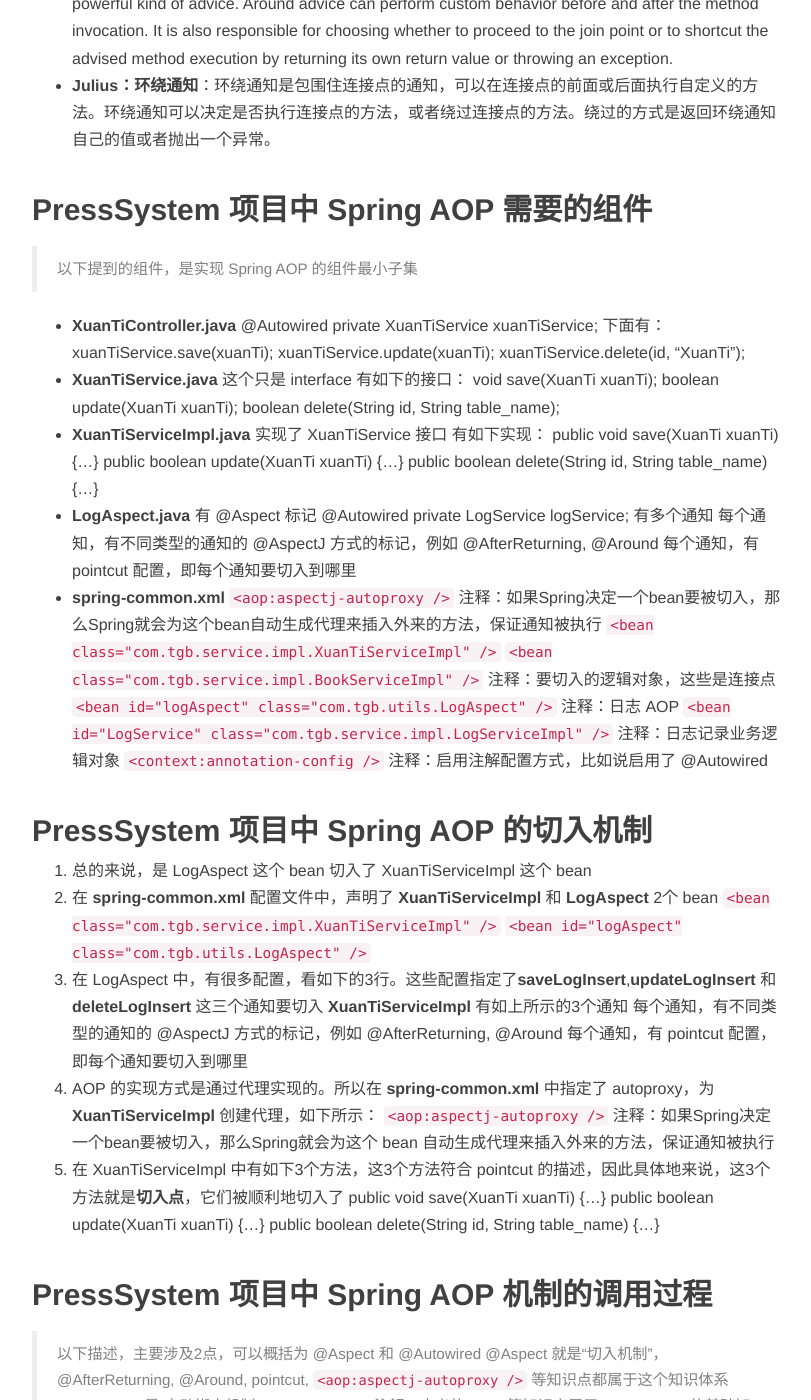
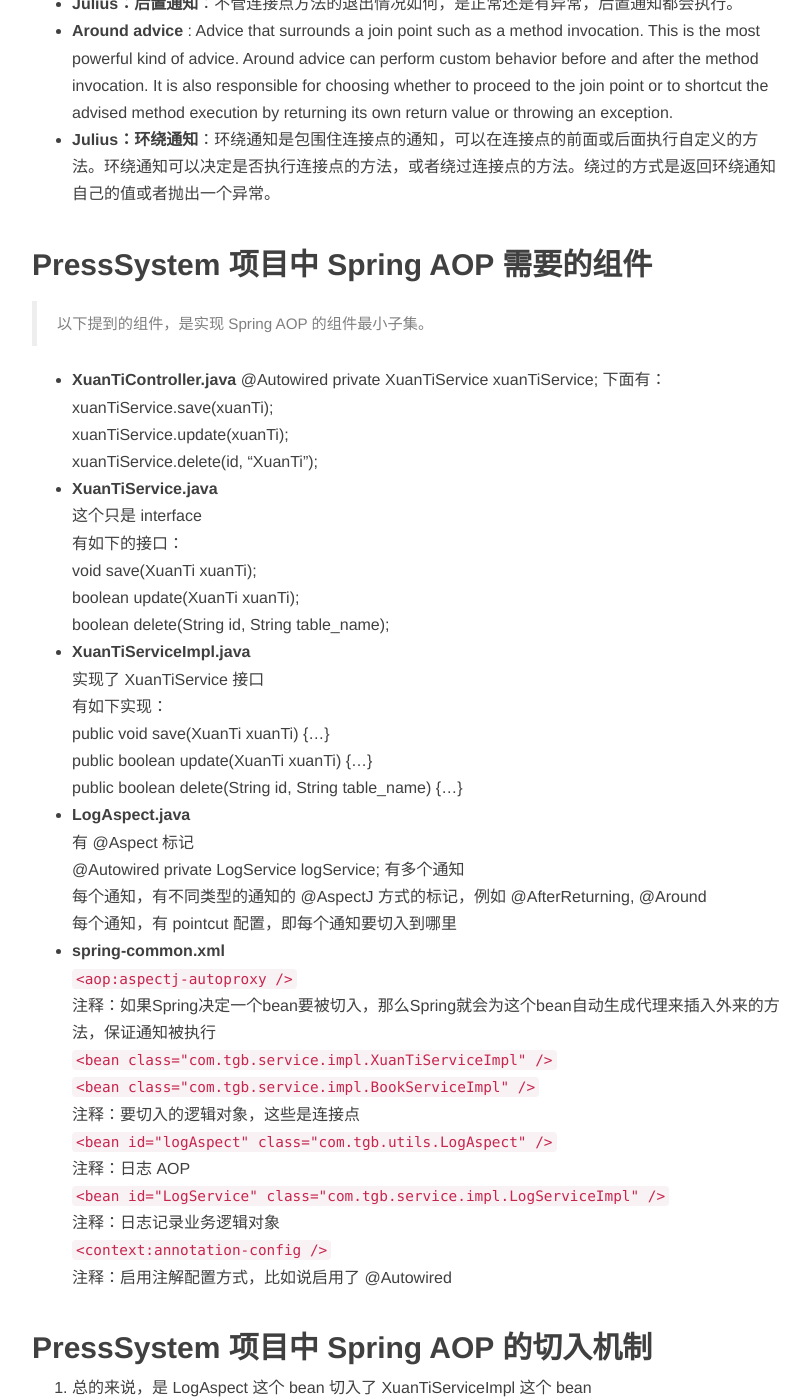
Before and after one commit to Julius-Liu/julius-liu.github.com, a Jekyll site: the page built from _posts/2016-04-22-spring-aop.md, in a window 1280 px wide and 1400 px high, scrolled down 2626 px. Shown: the whole window, without its empty margins (233-1044 px from the left). Built offline with Jekyll 4.4.1, drawn with Linux system fonts in a browser that asks for light colours; nearby versions of some CDN libraries; comment, search, counter and statistics services are not loaded; some of the changed text lies outside the part shown.

Commit message:
Spring AOP minor change 3

```diff
--- a/_posts/2016-04-22-spring-aop.md
+++ b/_posts/2016-04-22-spring-aop.md
@@ -7,8 +7,8 @@
 description: Spring AOP 知识整理
 ---
 
-　　通过一个多月的 Spring AOP 的学习，掌握了 Spring AOP 的基本概念。AOP 是面向切面的编程（Aspect-Oriented Programming），是基于 OOP（面向对象的编程，Object-Oriented Programming）开发的一套程序架构。
-　　个人粗浅的认为，在企业级的软件架构中，有许多分布式的软件架构。这就要求一段通用性的事务使用在软件中的许多模块。我所能想到的有交易模块、测试模块、日志模块等。以日志模块举例，根据 OOP 的思想，我可以建立一个日志类，然后在每一个需要记录日志的类中初始化日志类，达到日志记录的目的。然而这多个被初始化的日志类增加了系统的开销。如果采用 AOP 的思想，可以有一个日志类，然后使用代理的方式将这个日志类切入到需要记录日志的类中。这样做，就可以降低系统的开销，并且在代码组织的层面也显得较易维护。
+　　通过一个多月的 Spring AOP 的学习，掌握了 Spring AOP 的基本概念。AOP 是面向切面的编程（Aspect-Oriented Programming），是基于 OOP（面向对象的编程，Object-Oriented Programming）开发的一套程序架构。<br/>
+　　个人粗浅的认为，在企业级的软件架构中，有许多分布式的软件架构。这就要求一段通用性的事务使用在软件中的许多模块。我所能想到的有交易模块、测试模块、日志模块等。以日志模块举例，根据 OOP 的思想，我可以建立一个日志类，然后在每一个需要记录日志的类中初始化日志类，达到日志记录的目的。然而这多个被初始化的日志类增加了系统的开销。如果采用 AOP 的思想，可以有一个日志类，然后使用代理的方式将这个日志类切入到需要记录日志的类中。这样做，就可以降低系统的开销，并且在代码组织的层面也显得较易维护。<br/>
 　　在实践的过程中，使用 Spring AOP 的思想，为 PressSystem 项目加入了日志记录模块。日志采用 MySQL 数据库表进行记录，数据库连接采用 MyBatis。
 
 ## AOP 基本概念
@@ -54,89 +54,88 @@
 
 ## PressSystem 项目中 Spring AOP 需要的组件
 
-> 以下提到的组件，是实现 Spring AOP 的组件最小子集
+> 以下提到的组件，是实现 Spring AOP 的组件最小子集。
 
 - **XuanTiController.java**
-@Autowired
-private XuanTiService xuanTiService;
-下面有：
-xuanTiService.save(xuanTi);
-xuanTiService.update(xuanTi);
+    	@Autowired
+    	private XuanTiService xuanTiService;
+下面有：<br/>
+xuanTiService.save(xuanTi);<br>
+xuanTiService.update(xuanTi);<br>
 xuanTiService.delete(id, "XuanTi");
-- **XuanTiService.java**
-这个只是 interface
-有如下的接口：
-void save(XuanTi xuanTi);
-boolean update(XuanTi xuanTi);
+- **XuanTiService.java**<br>
+这个只是 interface<br>
+有如下的接口：<br>
+void save(XuanTi xuanTi);<br>
+boolean update(XuanTi xuanTi);<br>
 boolean delete(String id, String table_name);
-- **XuanTiServiceImpl.java**
-实现了 XuanTiService 接口
-有如下实现：
-public void save(XuanTi xuanTi) {...}
-public boolean update(XuanTi xuanTi) {...}
-public boolean delete(String id, String table_name) {...}
-- **LogAspect.java**
-有 @Aspect 标记
-@Autowired
-private LogService logService;
-有多个通知
-每个通知，有不同类型的通知的 @AspectJ 方式的标记，例如 @AfterReturning, @Around
+- **XuanTiServiceImpl.java**<br>
+实现了 XuanTiService 接口<br>
+有如下实现：<br>
+public void save(XuanTi xuanTi) {...}<br>
+public boolean update(XuanTi xuanTi) {...}<br>
+public boolean delete(String id, String table_name) {...}<br>
+- **LogAspect.java**<br>
+有 @Aspect 标记<br>
+		@Autowired
+		private LogService logService;
+有多个通知<br>
+每个通知，有不同类型的通知的 @AspectJ 方式的标记，例如 @AfterReturning, @Around<br>
 每个通知，有 pointcut 配置，即每个通知要切入到哪里
-- **spring-common.xml**
-`<aop:aspectj-autoproxy />`
-注释：如果Spring决定一个bean要被切入，那么Spring就会为这个bean自动生成代理来插入外来的方法，保证通知被执行
-`<bean class="com.tgb.service.impl.XuanTiServiceImpl" />`
-`<bean class="com.tgb.service.impl.BookServiceImpl" />`
-注释：要切入的逻辑对象，这些是连接点
-`<bean id="logAspect" class="com.tgb.utils.LogAspect" />`
-注释：日志 AOP
-`<bean id="LogService" class="com.tgb.service.impl.LogServiceImpl" />`
-注释：日志记录业务逻辑对象
-`<context:annotation-config />`
+- **spring-common.xml**<br>
+`<aop:aspectj-autoproxy />`<br>
+注释：如果Spring决定一个bean要被切入，那么Spring就会为这个bean自动生成代理来插入外来的方法，保证通知被执行<br>
+`<bean class="com.tgb.service.impl.XuanTiServiceImpl" />`<br>
+`<bean class="com.tgb.service.impl.BookServiceImpl" />`<br>
+注释：要切入的逻辑对象，这些是连接点<br>
+`<bean id="logAspect" class="com.tgb.utils.LogAspect" />`<br>
+注释：日志 AOP<br>
+`<bean id="LogService" class="com.tgb.service.impl.LogServiceImpl" />`<br>
+注释：日志记录业务逻辑对象<br>
+`<context:annotation-config />`<br>
 注释：启用注解配置方式，比如说启用了 @Autowired
 
 ## PressSystem 项目中 Spring AOP 的切入机制
 
 1. 总的来说，是 LogAspect 这个 bean 切入了 XuanTiServiceImpl 这个 bean
-2. 在 **spring-common.xml** 配置文件中，声明了 **XuanTiServiceImpl** 和 **LogAspect** 2个 bean
-`<bean class="com.tgb.service.impl.XuanTiServiceImpl" />`
+2. 在 **spring-common.xml** 配置文件中，声明了 **XuanTiServiceImpl** 和 **LogAspect** 2个 bean<br>
+`<bean class="com.tgb.service.impl.XuanTiServiceImpl" />`<br>
 `<bean id="logAspect" class="com.tgb.utils.LogAspect" />`
-3. 在 LogAspect 中，有很多配置，看如下的3行。这些配置指定了**saveLogInsert**,**updateLogInsert** 和 **deleteLogInsert** 这三个通知要切入 **XuanTiServiceImpl**
-有如上所示的3个通知
-每个通知，有不同类型的通知的 @AspectJ 方式的标记，例如 @AfterReturning, @Around
+3. 在 LogAspect 中，有很多配置，看如下的3行。这些配置指定了**saveLogInsert**,**updateLogInsert** 和 **deleteLogInsert** 这三个通知要切入 **XuanTiServiceImpl**<br>
+有如上所示的3个通知<br>
+每个通知，有不同类型的通知的 @AspectJ 方式的标记，例如 @AfterReturning, @Around<br>
 每个通知，有 pointcut 配置，即每个通知要切入到哪里
-4. AOP 的实现方式是通过代理实现的。所以在 **spring-common.xml** 中指定了 autoproxy，为 **XuanTiServiceImpl** 创建代理，如下所示：
-`<aop:aspectj-autoproxy />`
+4. AOP 的实现方式是通过代理实现的。所以在 **spring-common.xml** 中指定了 autoproxy，为 **XuanTiServiceImpl** 创建代理，如下所示：<br>
+`<aop:aspectj-autoproxy />`<br>
 注释：如果Spring决定一个bean要被切入，那么Spring就会为这个 bean 自动生成代理来插入外来的方法，保证通知被执行
-5. 在 XuanTiServiceImpl 中有如下3个方法，这3个方法符合 pointcut 的描述，因此具体地来说，这3个方法就是**切入点**，它们被顺利地切入了
-public void save(XuanTi xuanTi) {...}
-public boolean update(XuanTi xuanTi) {...}
+5. 在 XuanTiServiceImpl 中有如下3个方法，这3个方法符合 pointcut 的描述，因此具体地来说，这3个方法就是**切入点**，它们被顺利地切入了<br>
+public void save(XuanTi xuanTi) {...}<br>
+public boolean update(XuanTi xuanTi) {...}<br>
 public boolean delete(String id, String table_name) {...}
-
 
 ## PressSystem 项目中 Spring AOP 机制的调用过程
 
-> 以下描述，主要涉及2点，可以概括为 @Aspect 和 @Autowired
-> @Aspect 就是“切入机制”，@AfterReturning, @Around, pointcut, `<aop:aspectj-autoproxy />` 等知识点都属于这个知识体系
-> @Autowired 是“自动绑定机制”，@Component 注解，广义的 bean 等知识点属于 @Autowired 的基础知识体系
-> 说明：以上3句话，是作者的粗浅认知
+> 以下描述，主要涉及2点，可以概括为 @Aspect 和 @Autowired<br>
+> @Aspect 就是“切入机制”，@AfterReturning, @Around, pointcut, `<aop:aspectj-autoproxy />` 等知识点都属于这个知识体系<br>
+> @Autowired 是“自动绑定机制”，@Component 注解，广义的 bean 等知识点属于 @Autowired 的基础知识体系<br>
+> 说明：以上3句话，是作者的粗浅认知<br>
 > 题外话：下面所提到的调用过程，是 Spring AOP 相关的过程最小子集
 
 1. XuanTiController 被调用了，具体来说，其中的 xuanTiService.save(xuanTi); 被调用了
 2. 因为在 XuanTiController 有标注为 @Autowired 的 xuanTiService，所以 Application 会去查找 xuanTiService 这个 bean
-3. 至于为什么会去查找 xuanTiService 这个 bean 呢，是因为 **spring-common.xml** 中的配置
-`<context:annotation-config />`
+3. 至于为什么会去查找 xuanTiService 这个 bean 呢，是因为 **spring-common.xml** 中的配置<br>
+`<context:annotation-config />`<br>
 注释：启用注解配置方式，比如说启用了 @Autowired
 4. XuanTiService 只是一个 interface，实现它的是 XuanTiServiceImpl
-5. XuanTiServiceImpl 这个 bean 找到了，因为在 **spring-common.xml** 中有配置
+5. XuanTiServiceImpl 这个 bean 找到了，因为在 **spring-common.xml** 中有配置<br>
 `<bean class="com.tgb.service.impl.XuanTiServiceImpl" />`
 6. xuanTiService.save(xuanTi); 被执行了，具体来说，是 XuanTiServiceImpl 中的  public void save(XuanTi xuanTi) {...} 被执行了
 7. 根据上一章节“切入机制”的描述，在执行 public void save(XuanTi xuanTi) {...} 的时候，会伴随着执行 LogAspect 中的 saveLogInsert 方法
 8. 在 LogAspect 中，有标注为 @Autowired 的 logService，所以 Application 会去查找 logService 这个 bean
 9. 查找的原因，就是第3点所描述的
 10. LogService 只是一个 interface，实现它的是 LogServiceImpl
-11. XuanTiServiceImpl 这个 bean 找到了，因为在 **spring-common.xml** 中有配置
-`<bean id="LogService" class="com.tgb.service.impl.LogServiceImpl" />`
+11. XuanTiServiceImpl 这个 bean 找到了，因为在 **spring-common.xml** 中有配置<br>
+`<bean id="LogService" class="com.tgb.service.impl.LogServiceImpl" />`<br>
 注释：日志记录业务逻辑对象
 12. logService.log(log); 被执行了，具体来说，是 LogServiceImpl 中的 public void log(Log log) {...} 被执行了
 
```
